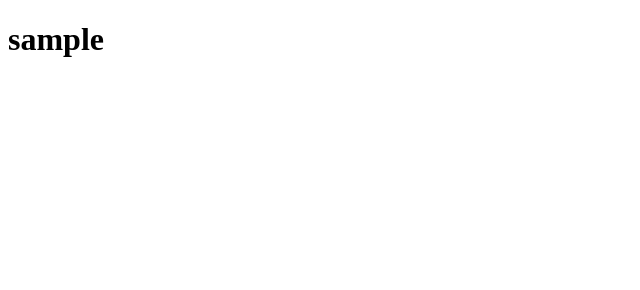
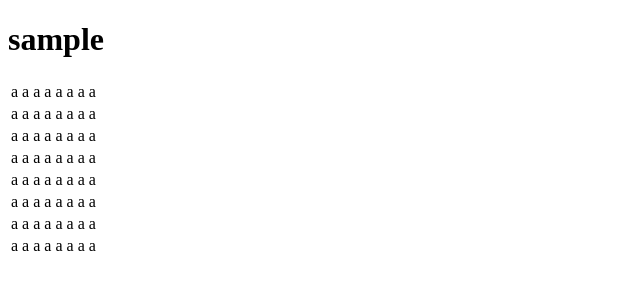
Before and after one commit to Syuparn/pwa_koinobori, a plain HTML site: page index.html in a window 1280 px wide. Shown: the whole page, without its empty margins (0-640 px from the left). Drawn offline with Linux system fonts and the light colour scheme.

Commit message:
fix table

```diff
--- a/index.html
+++ b/index.html
@@ -11,16 +11,19 @@
 
 <body>
     <h1>sample</h1>
-    <table id="game_table">
+    <table>
+        <tbody id="game_table">
             <script>
                 (function (n_row, n_col){
                     // HACK: Array(n+1) => [undefined, ..., undefined]
                     // same as String.prototype.repeat() in ES6
                     var repeat = function(str, n){ return Array(n + 1).join(str); }
-                var rowStr = "<tr>" + repeat("<td></td>", n_col) + "</tr>";
+                    var rowStr = "<tr>" + repeat("<td>a</td>", n_col) + "</tr>";
                     var tableStr = repeat(rowStr, n_row);
                     document.getElementById("game_table").innerHTML = tableStr;
                 })(8, 8);
             </script>
+        </tbody>
     </table>
+    <script src="js/main.js"></script>
 </body>
```
Lines whose indentation alone changed are shown as unchanged.
